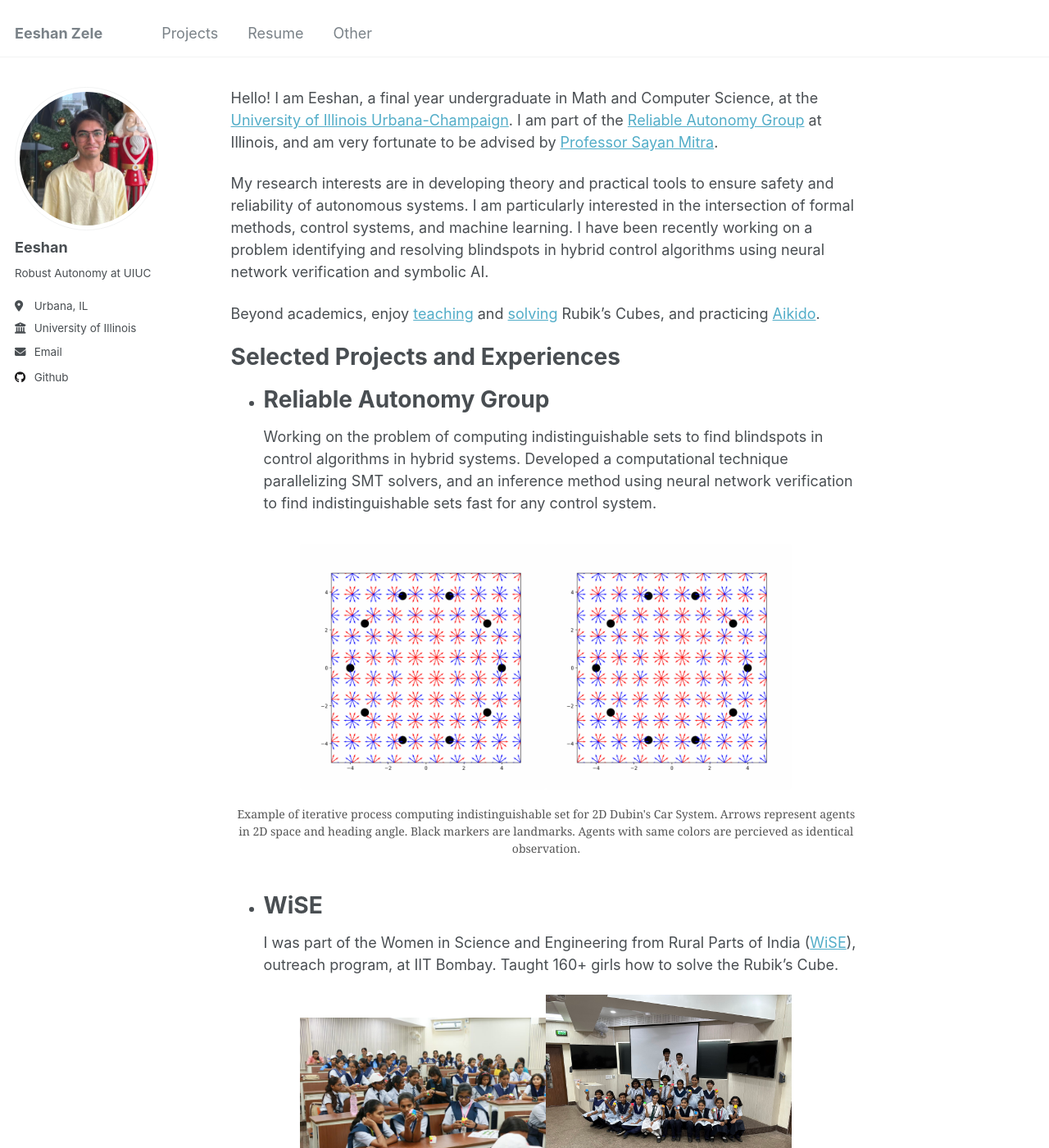
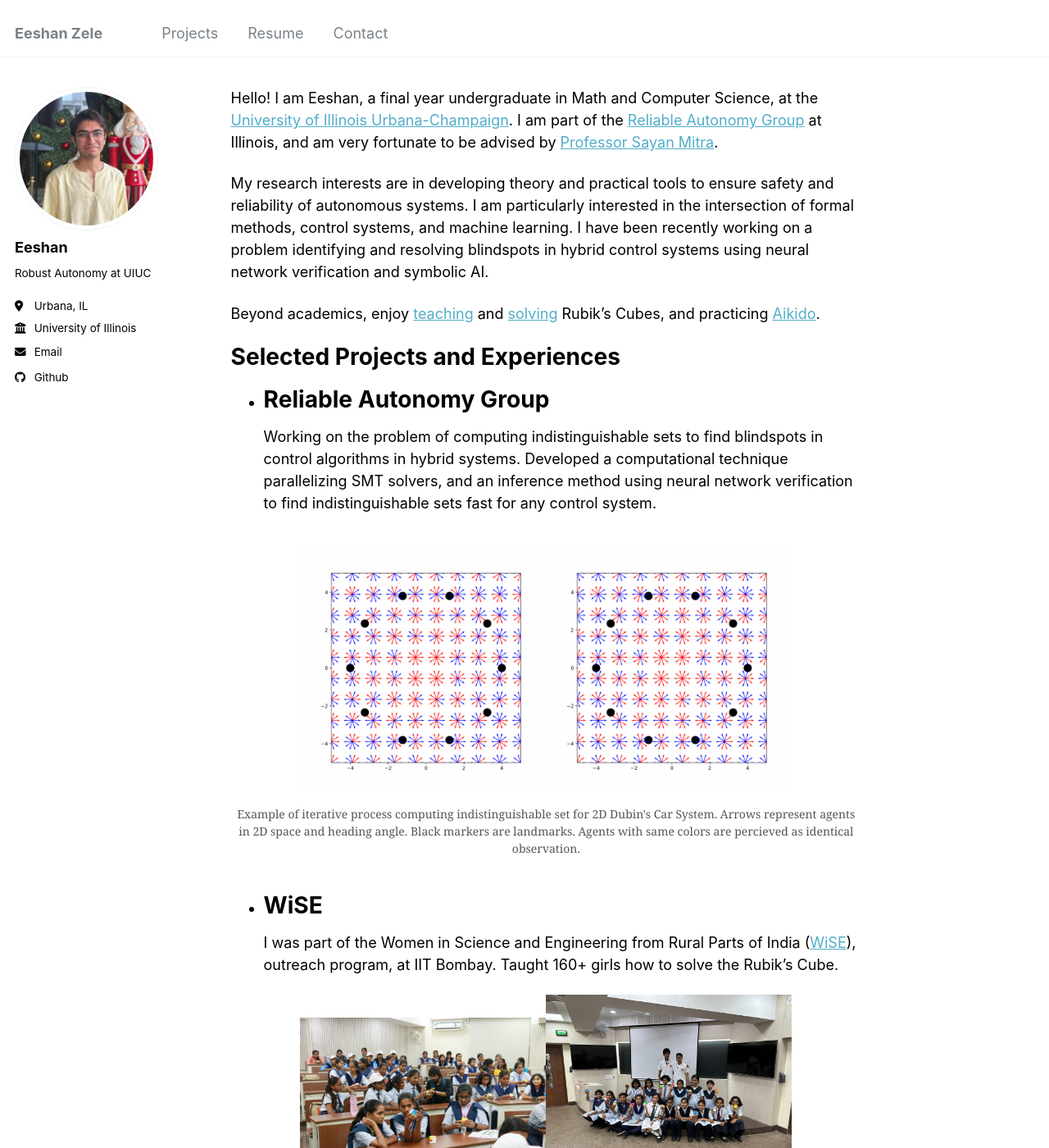
Before and after one commit to eeshanzele/eeshanzele.github.io, a Jekyll site: the page built from _pages/about.md, in a window 1280 px wide and 1400 px high. Shown: the whole window at 82% size. Built offline with Jekyll 4.4.1, drawn with Linux system fonts in a browser that asks for light colours.

Commit message:
Updated tabs and rectified typos

```diff
--- a/_data/navigation.yml
+++ b/_data/navigation.yml
@@ -9,7 +9,7 @@ main:
     url: /projects/
 
   - title: "Resume"
-    url: /files/cv/Resume - Nov 2024.pdf # switch once resume uploaded
+    url: /files/cv/Resume - Dec 2024.pdf # switch once resume uploaded
 
-  - title: "Other"
-    url: /other/
+  - title: "Contact"
+    url: /contact/
--- a/_pages/about.md
+++ b/_pages/about.md
@@ -9,7 +9,7 @@ redirect_from:
 
 Hello! I am Eeshan, a final year undergraduate in Math and Computer Science, at the [University of Illinois Urbana-Champaign](https://siebelschool.illinois.edu/). I am part of the [Reliable Autonomy Group](https://mitras.ece.illinois.edu/group.html) at Illinois, and am very fortunate to be advised by [Professor Sayan Mitra](https://mitras.ece.illinois.edu/index.html).
 
-My research interests are in developing theory and practical tools to ensure safety and reliability of autonomous systems. I am particularly interested in the intersection of formal methods, control systems, and machine learning. I have been recently working on a problem identifying and resolving blindspots  in hybrid control algorithms using neural network verification and symbolic AI.
+My research interests are in developing theory and practical tools to ensure safety and reliability of autonomous systems. I am particularly interested in the intersection of formal methods, control systems, and machine learning. I have been recently working on a problem identifying and resolving blindspots  in hybrid control systems using neural network verification and symbolic AI.
 
 Beyond academics, enjoy [teaching](https://wiseapp.in/rubiks-cuber/) and [solving](https://www.worldcubeassociation.org/persons/2015ZELE01) Rubik's Cubes, and practicing [Aikido](https://aikidocia.org/).
 
--- a/_sass/_variables.scss
+++ b/_sass/_variables.scss
@@ -60,12 +60,13 @@ $dark-gray                  : mix(#000, $gray, 40%);
 $darker-gray                : mix(#000, $gray, 60%);
 $light-gray                 : mix(#fff, $gray, 50%);
 $lighter-gray               : mix(#fff, $gray, 90%);
+$black                      : #000;
 
 $body-color                 : #fff;
 $background-color           : #fff;
 $code-background-color      : #fafafa;
 $code-background-color-dark : $light-gray;
-$text-color                 : $dark-gray;
+$text-color                 : $black;
 $border-color               : $lighter-gray;
 
 $primary-color              : #7a8288;
--- a/assets/css/main.scss
+++ b/assets/css/main.scss
@@ -39,3 +39,14 @@
 @import "vendor/font-awesome/brands";
 @import "vendor/magnific-popup/magnific-popup";
 @import "print";
+
+/* Customize text selection color */
+::selection {
+    background-color: #0077b6; /* Blue background */
+    color: white; /* Text color when selected */
+  }
+
+  ::-moz-selection {
+    background-color: #0077b6; /* Firefox support */
+    color: white;
+  }
```
Also changed, not shown: _pages/contact.md (added, +9 -0 lines), 2 other files.
